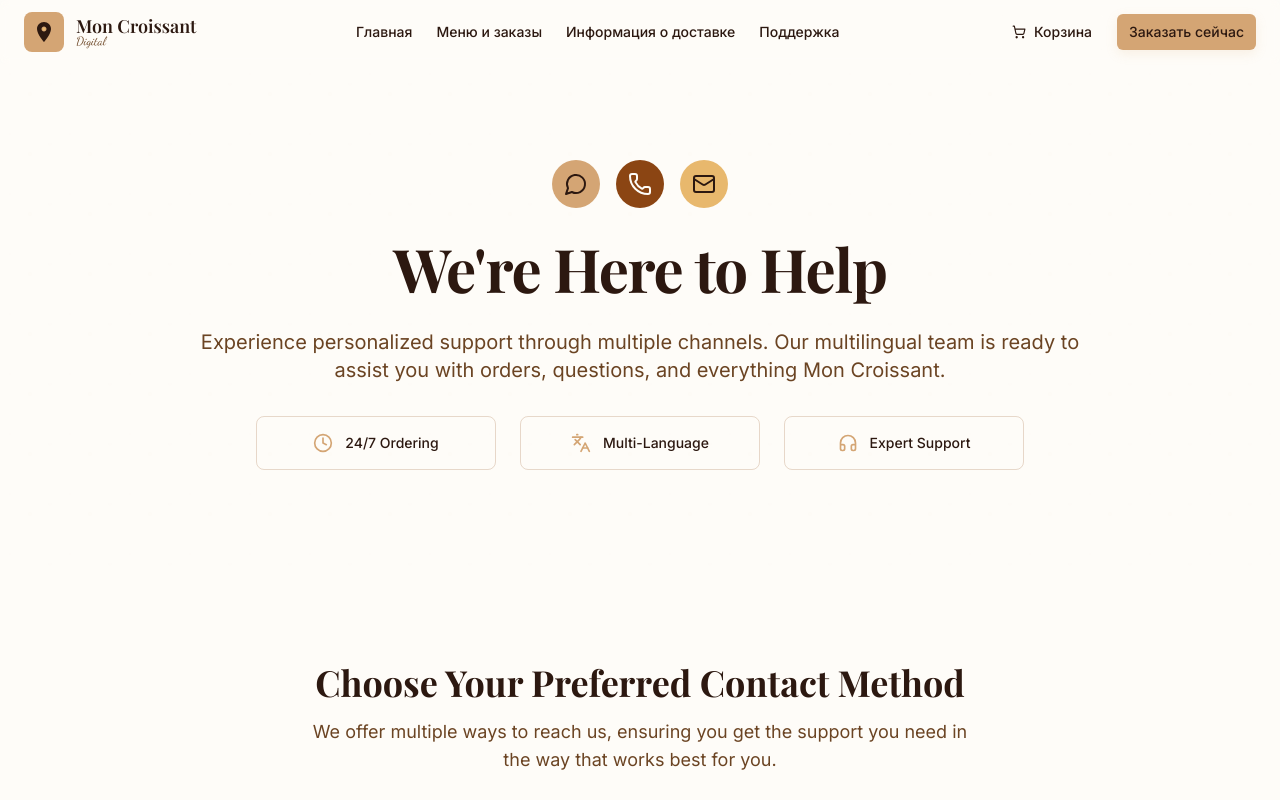
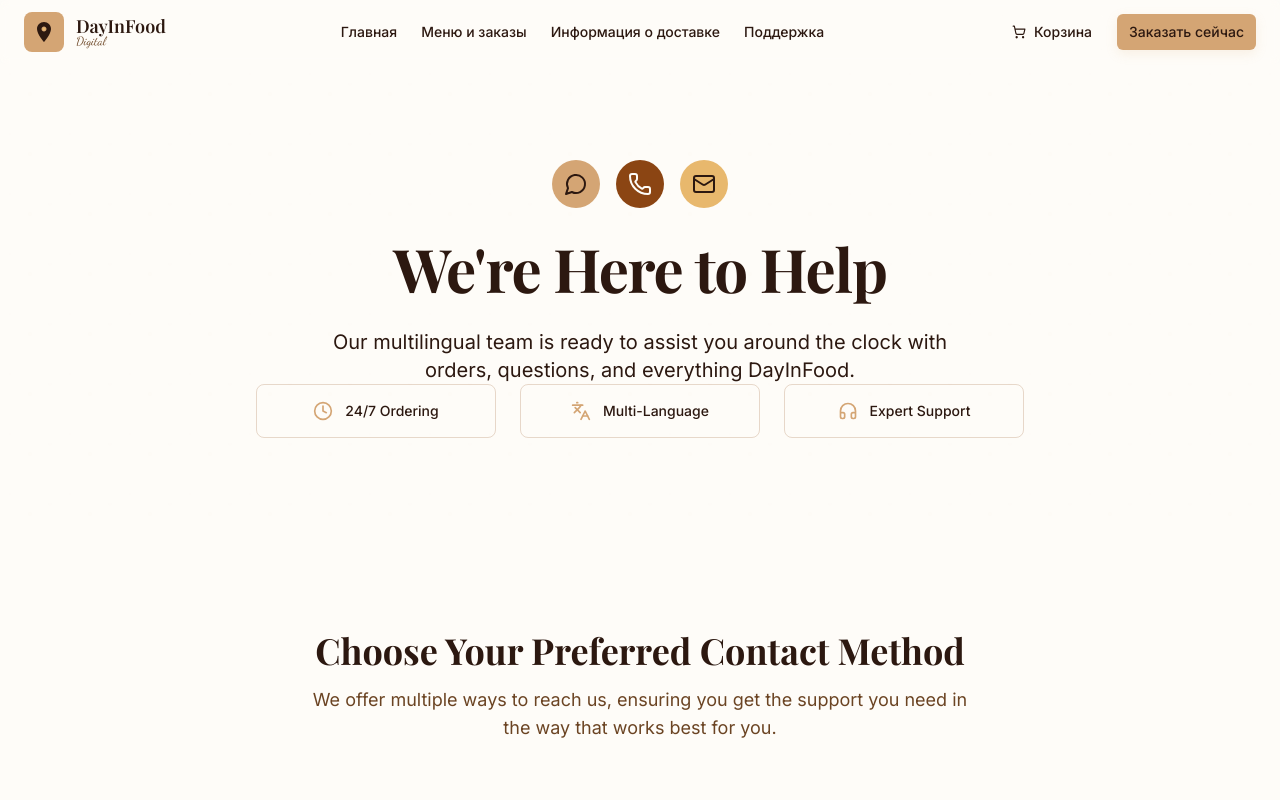
Before and after one commit to Klins74/mon_croissant_digital, a React (Vite) app: page /contact-multi-channel-support in a window 1280 px wide. Shown: the top 800 px of the page. Built offline with nearby package versions, Linux system fonts and the light colour scheme.

Commit message:
chore: Revert brand name to DayInFood

```diff
--- a/src/components/ui/Header.jsx
+++ b/src/components/ui/Header.jsx
@@ -63,7 +63,7 @@ const Header = ({ isCollapsed = false }) => {
             </div>
             <div className="flex flex-col">
               <h1 className="text-lg font-heading font-semibold text-foreground leading-tight">
-                Mon Croissant
+                DayInFood
               </h1>
               <span className="text-xs font-accent text-muted-foreground -mt-1">
                 Digital
--- a/src/pages/contact-multi-channel-support/components/ContactHero.jsx
+++ b/src/pages/contact-multi-channel-support/components/ContactHero.jsx
@@ -26,8 +26,8 @@ const ContactHero = () => {
             We're Here to Help
           </h1>
 
-          <p className="text-lg lg:text-xl text-muted-foreground mb-8 leading-relaxed">
-            Experience personalized support through multiple channels. Our multilingual team is ready to assist you with orders, questions, and everything Mon Croissant.
+          <p className="mt-4 text-lg md:text-xl text-secondary-foreground/80 max-w-2xl mx-auto">
+            Our multilingual team is ready to assist you around the clock with orders, questions, and everything DayInFood.
           </p>
 
           <div className="grid grid-cols-1 md:grid-cols-3 gap-6 max-w-3xl mx-auto">
--- a/src/pages/contact-multi-channel-support/components/LocationInfo.jsx
+++ b/src/pages/contact-multi-channel-support/components/LocationInfo.jsx
@@ -42,7 +42,7 @@ const LocationInfo = () => {
                   width="100%"
                   height="100%"
                   loading="lazy"
-                  title="Mon Croissant Bakery Location"
+                  title="DayInFood Bakery Location"
                   referrerPolicy="no-referrer-when-downgrade"
                   src={`https://www.google.com/maps?q=${locationDetails?.coordinates}&z=15&output=embed`}
                   className="rounded-t-xl"
--- a/src/pages/contact-multi-channel-support/index.jsx
+++ b/src/pages/contact-multi-channel-support/index.jsx
@@ -19,13 +19,13 @@ const ContactMultiChannelSupport = () => {
   return (
     <>
       <Helmet>
-        <title>Контакты и поддержка - Mon Croissant Digital | Многоканальная служба поддержки</title>
+        <title>Контакты и поддержка - DayInFood Digital | Многоканальная служба поддержки</title>
         <meta
           name="description"
           content="Получите всеобъемлющую поддержку по нескольким каналам. WhatsApp, телефон, email и личная помощь. Многоязычная команда готова помочь с заказами, вопросами качества и кейтерингом."
         />
         <meta name="keywords" content="контакты, поддержка, служба клиентов, WhatsApp, телефон, email, многоязычная, халяль пекарня, Алматы" />
-        <meta property="og:title" content="Контакты и поддержка - Mon Croissant Digital" />
+        <meta property="og:title" content="Контакты и поддержка - DayInFood Digital" />
         <meta property="og:description" content="Опыт персонализированной поддержки по нескольким каналам. Наша многоязычная команда готова помочь вам." />
         <meta property="og:type" content="website" />
         <link rel="canonical" href="/contact-multi-channel-support" />
@@ -55,7 +55,7 @@ const ContactMultiChannelSupport = () => {
                     </svg>
                   </div>
                   <div>
-                    <h3 className="text-xl font-heading font-bold">Mon Croissant Digital</h3>
+                    <h3 className="text-xl font-heading font-bold">DayInFood Digital</h3>
                     <p className="text-secondary-foreground/80 text-sm">Подлинная французская пекарня</p>
                   </div>
                 </div>
@@ -118,7 +118,7 @@ const ContactMultiChannelSupport = () => {
 
             <div className="border-t border-secondary-foreground/20 mt-8 pt-8 text-center">
               <p className="text-secondary-foreground/60 text-sm">
-© {new Date()?.getFullYear()} Mon Croissant Digital. Все права защищены. | Халяль сертификат | Премиум французская пекарня
+© {new Date()?.getFullYear()} DayInFood Digital. Все права защищены. | Халяль сертификат | Премиум французская пекарня
               </p>
             </div>
           </div>
--- a/src/pages/delivery-ordering-information/components/DeliveryZoneMap.jsx
+++ b/src/pages/delivery-ordering-information/components/DeliveryZoneMap.jsx
@@ -68,7 +68,7 @@ const DeliveryZoneMap = () => {
               width="100%"
               height="100%"
               loading="lazy"
-              title="Mon Croissant Delivery Zones"
+              title="DayInFood Delivery Zones"
               referrerPolicy="no-referrer-when-downgrade"
               src="https://www.google.com/maps?q=43.2220,76.8512&z=12&output=embed"
               className="border-0"
--- a/src/pages/delivery-ordering-information/index.jsx
+++ b/src/pages/delivery-ordering-information/index.jsx
@@ -37,9 +37,9 @@ const DeliveryOrderingInformation = () => {
   return (
     <div className="min-h-screen bg-background">
       <Helmet>
-        <title>Информация о доставке и заказах - Mon Croissant Digital</title>
-        <meta name="description" content="Complete guide to Mon Croissant's 24/7 delivery service. View delivery zones, pricing, scheduling options, and customer reviews. Order fresh French pastries anytime." />
-        <meta name="keywords" content="bakery delivery, 24/7 service, delivery zones, ordering guide, fresh pastries, Mon Croissant" />
+        <title>Информация о доставке и заказах - DayInFood Digital</title>
+        <meta name="description" content="Complete guide to DayInFood's 24/7 delivery service. View delivery zones, pricing, scheduling options, and customer reviews. Order fresh French pastries anytime." />
+        <meta name="keywords" content="bakery delivery, 24/7 service, delivery zones, ordering guide, fresh pastries, DayInFood" />
       </Helmet>
       <Header />
       <main className="pt-16">
@@ -184,7 +184,7 @@ const DeliveryOrderingInformation = () => {
                     </svg>
                   </div>
                   <div>
-                    <h3 className="font-heading font-semibold text-foreground">Mon Croissant</h3>
+                    <h3 className="font-heading font-semibold text-foreground">DayInFood</h3>
                     <p className="text-sm text-muted-foreground">Digital</p>
                   </div>
                 </div>
@@ -222,7 +222,7 @@ const DeliveryOrderingInformation = () => {
 
             <div className="border-t border-border mt-8 pt-8 text-center">
               <p className="text-sm text-muted-foreground">
-© {new Date()?.getFullYear()} Mon Croissant Digital. Все права защищены.
+© {new Date()?.getFullYear()} DayInFood Digital. Все права защищены.
               </p>
             </div>
           </div>
--- a/src/pages/homepage/index.jsx
+++ b/src/pages/homepage/index.jsx
@@ -62,7 +62,7 @@ const Homepage = () => {
                 </div>
                 <div className="flex flex-col">
                   <h3 className="text-xl font-bold font-heading text-card-foreground">
-                    Mon Croissant
+                    DayInFood
                   </h3>
                   <span className="text-xs font-accent text-muted-foreground -mt-1">
                     Digital
@@ -142,7 +142,7 @@ const Homepage = () => {
           {/* Bottom Bar */}
           <div className="border-t border-border mt-8 pt-8 flex flex-col md:flex-row items-center justify-between">
             <div className="text-sm text-muted-foreground mt-4 md:mt-0 md:order-1">
-            © {new Date()?.getFullYear()} Mon Croissant Digital. {t.common.allRightsReserved}.
+            © {new Date()?.getFullYear()} DayInFood Digital. {t.common.allRightsReserved}.
             </div>
             <div className="flex items-center space-x-4 mt-4 md:mt-0">
               <div className="text-sm text-muted-foreground">{t.common.halalCertified}</div>
--- a/src/translations.js
+++ b/src/translations.js
@@ -41,7 +41,7 @@ const translations = {
       title: "Французское наследие, местное сердце",
       subtitle: "Где традиционное мастерство встречается с культурным уважением",
       storyTitle: "Наша история",
-      storyText: "Рожденный из страсти к аутентичной французской выпечке и глубокого уважения к местным традициям, Mon Croissant соединяет два мира. Наши мастера-пекари, обученные в Лионе и Париже, приносят вековые техники в Казахстан, соблюдая халяльные принципы и местные вкусы.\n\nКаждый рецепт рассказывает историю культурной гармонии - от наших масляных круассанов из премиального халяльного масла до пан-о-шокола из бельгийского шоколада, соответствующего исламским диетическим законам.",
+      storyText: "Рожденный из страсти к аутентичной французской выпечке и глубокого уважения к местным традициям, DayInFood соединяет два мира. Наши мастера-пекари, обученные в Лионе и Париже, приносят вековые техники в Казахстан, соблюдая халяльные принципы и местные вкусы.\n\nКаждый рецепт рассказывает историю культурной гармонии - от наших масляных круассанов из премиального халяльного масла до пан-о-шокола из бельгийского шоколада, соответствующего исламским диетическим законам.",
       valuesTitle: "Наши ценности",
       values: [
         { title: "Подлинное мастерство", description: "Традиционные французские техники, передаваемые через поколения", icon: "Hammer" },
@@ -150,7 +150,7 @@ const translations = {
       title: "French Heritage, Local Heart",
       subtitle: "Where traditional artistry meets cultural respect",
       storyTitle: "Our Story",
-      storyText: "Born from a passion for authentic French baking and deep respect for local traditions, Mon Croissant bridges two worlds. Our master bakers trained in Lyon and Paris bring centuries-old techniques to Kazakhstan, while honoring halal principles and local tastes.\n\nEvery recipe tells a story of cultural harmony - from our buttery croissants made with premium halal butter to our pain au chocolat crafted with Belgian chocolate that meets Islamic dietary laws.",
+      storyText: "Born from a passion for authentic French baking and deep respect for local traditions, DayInFood bridges two worlds. Our master bakers trained in Lyon and Paris bring centuries-old techniques to Kazakhstan, while honoring halal principles and local tastes.\n\nEvery recipe tells a story of cultural harmony - from our buttery croissants made with premium halal butter to our pain au chocolat crafted with Belgian chocolate that meets Islamic dietary laws.",
       valuesTitle: "Our Values",
       values: [
         { title: "Authentic Craftsmanship", description: "Traditional French techniques passed down through generations", icon: "Hammer" },
```
Also changed, not shown: 6 other files (tests, documents, lock files or other folders).
